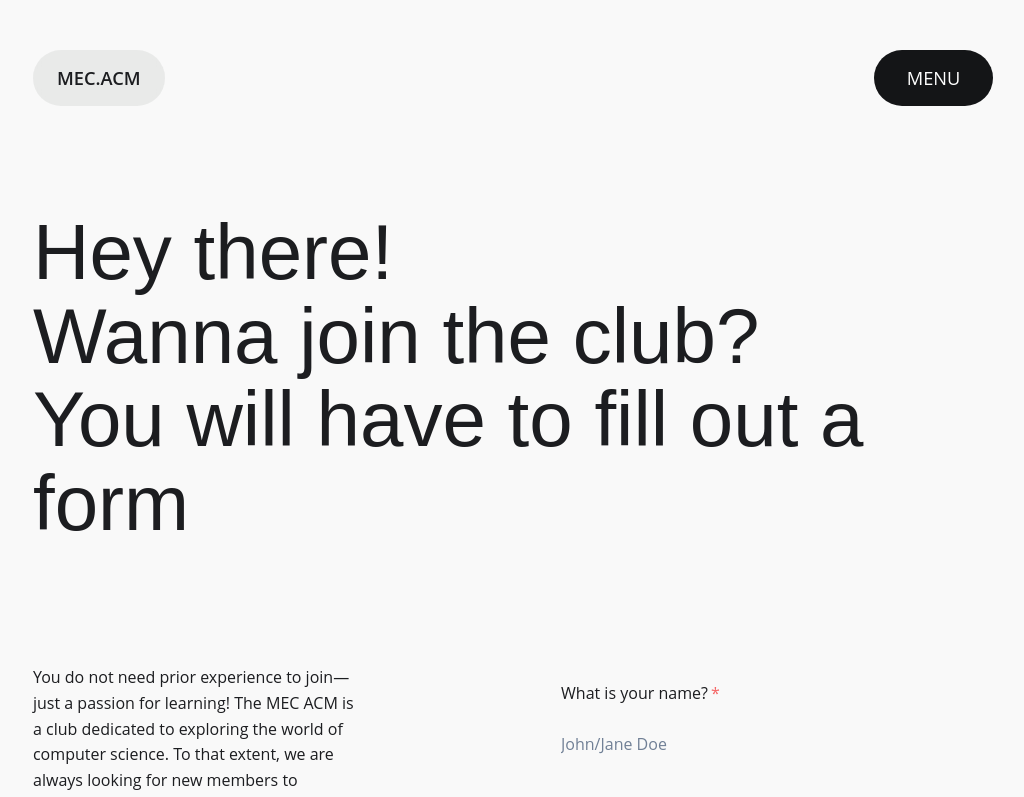
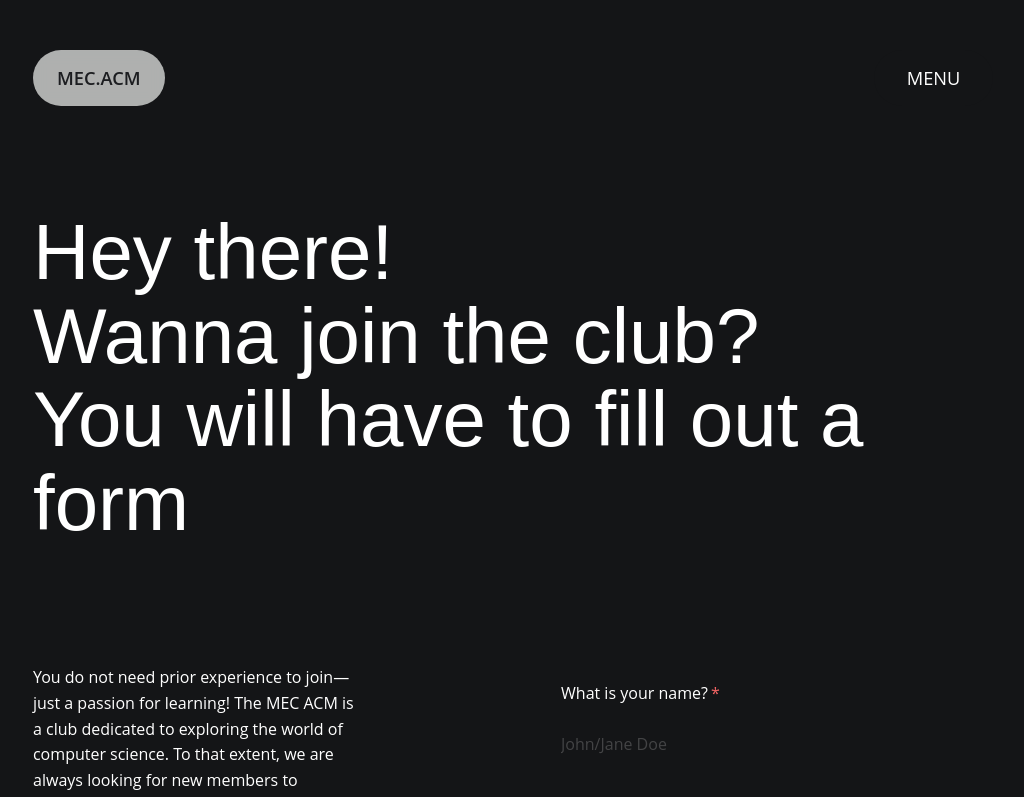
Before and after one commit to JaleelB/mec-acm, a Next.js app: page /join in a window 1280 px wide. Shown: the top 797 px of the page, without its empty margins (127-1151 px from the left). Built offline with nearby package versions, Linux system fonts and the light colour scheme.

Commit message:
added dark mode prop to layout wrapper

```diff
--- a/components/Input.jsx
+++ b/components/Input.jsx
@@ -5,15 +5,17 @@ const TextInput = ({label, ph}) => {
   return (
     <Box w="100%" py={4}>
         <Flex mb="1rem">
-            <Text as="label">{label}</Text>
-            <Box as="span" ml=".2rem" color="red.400">*</Box>
+          <Text as="label">{label}</Text>
+          <Box as="span" ml=".2rem" color="red.400">*</Box>
         </Flex>
         <Input
             fontSize="inherit"
             variant="flushed"
             w="100%" size="lg"
             placeholder={ph}
+            _placeholder={{ color: 'colorLight' }}
             pb="2rem" h={{mdDesktop: "75px"}}
+            borderColor="colorLight"
         />
     </Box>
   )
--- a/layout/layout.jsx
+++ b/layout/layout.jsx
@@ -1,18 +1,16 @@
+import { Box } from '@chakra-ui/react'
 import React from 'react'
 import Footer from './footer'
 import Nav from './nav'
-import { useRouter } from 'next/navigation';
 
 const Layout = ({children, dark, noFooter}) => {
-  const router = useRouter();
-  console.log(router.pathname)
 
   return (
     <>
         <Nav/>
-        <main>
+        <Box as="main" bg={ dark && 'colorDark'} color={ dark && 'textLight'}>
             {children}
-        </main>
+        </Box>
         { !noFooter && <Footer/>}
     </>
   )
```
